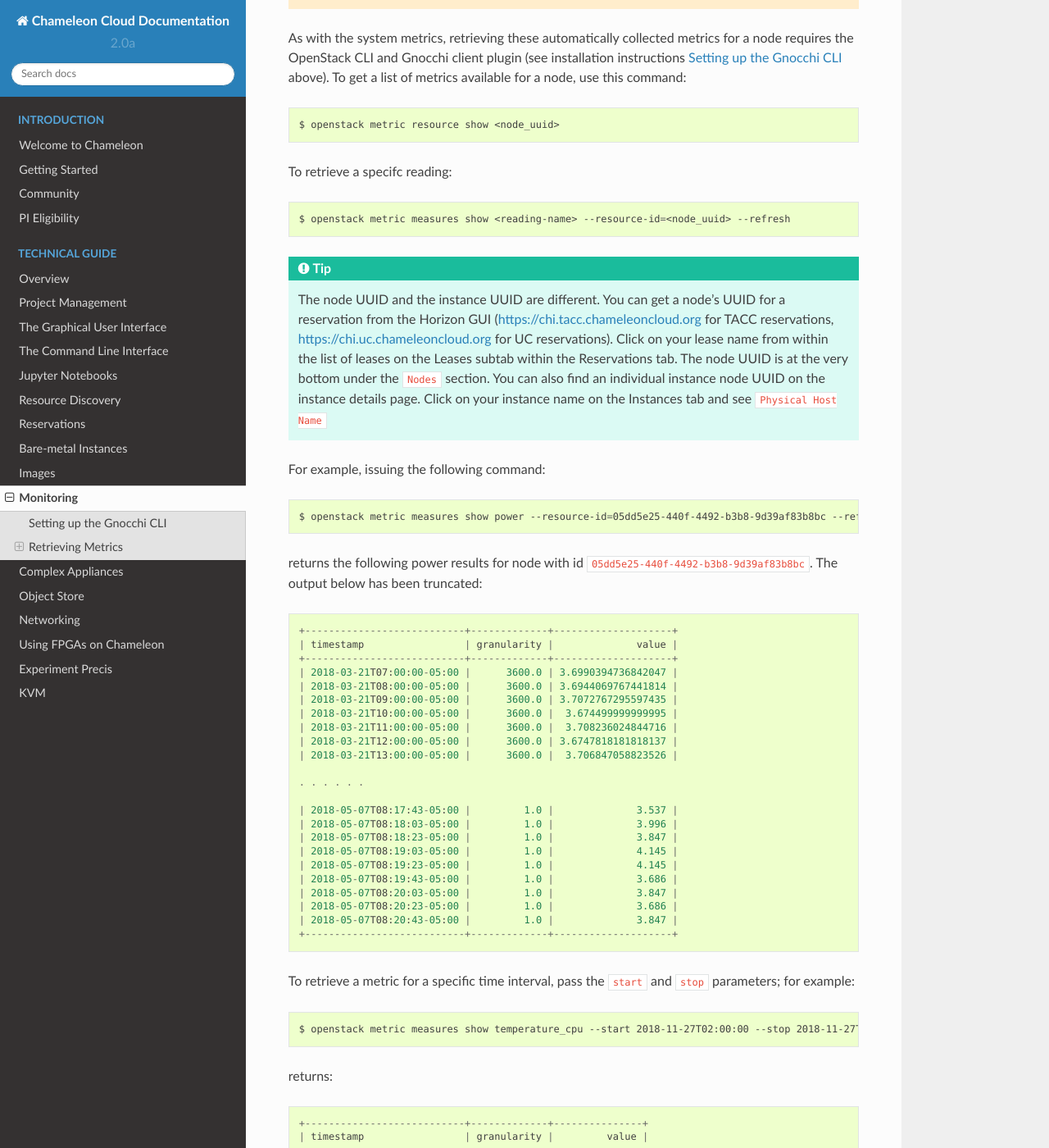
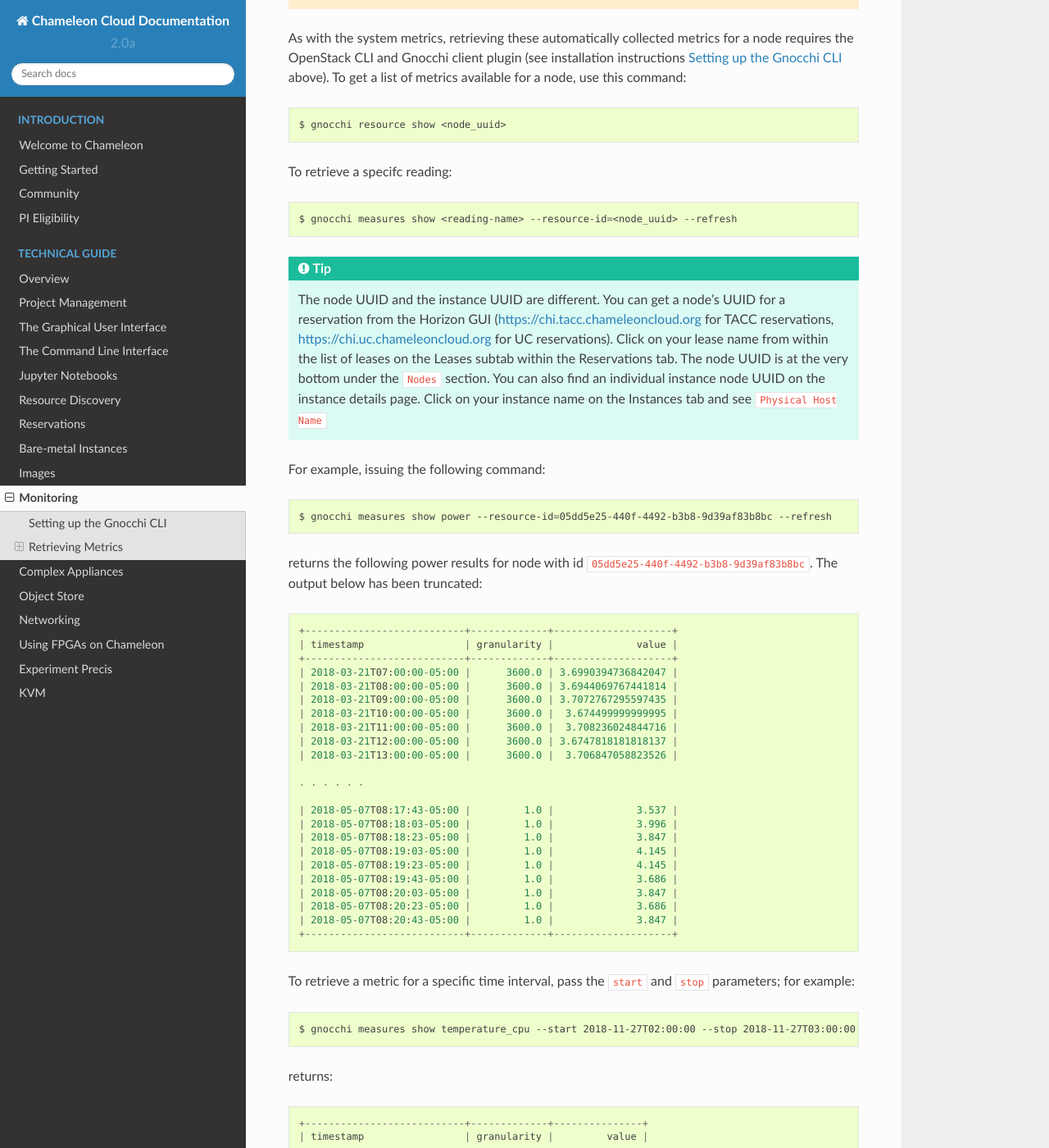
Before and after one commit to ChameleonCloud/docs, a Sphinx documentation site: the page built from source/technical/metrics.rst, in a window 1280 px wide and 1400 px high, scrolled down 4451 px. Shown: the whole window at 82% size. Built offline with Sphinx 7.4.7 and the Read the Docs theme 2.0.0, drawn with Linux system fonts in a browser that asks for light colours; some of the changed text lies outside the part shown.

Commit message:
[metrics] update gnocchi cli

```diff
--- a/source/technical/metrics.rst
+++ b/source/technical/metrics.rst
@@ -29,11 +29,11 @@ Then, set up your environment for OpenStack command line usage, as described in
 Retrieving Metrics
 __________________
 
-Now, you can run the ``openstack metric`` command line utility. To show the different kinds of metrics collected for a specific instance, run:
+Now, you can run the ``gnocchi`` command line utility. To show the different kinds of metrics collected for a specific instance, run:
 
 .. code-block:: bash
 
-   openstack metric resource show <instance_id>
+   gnocchi resource show <instance_id>
 
 .. tip::
    You can get the instance' *ID* from the GUI.
@@ -42,7 +42,7 @@ Now, you can run the ``openstack metric`` command line utility. To show the diff
 
    .. code-block:: bash
 
-      openstack metric resource list
+      gnocchi resource list
 
    It will print out a chart similar to below:
 
@@ -120,13 +120,13 @@ To get all the measurements of a particular metric, run:
 
 .. code-block:: bash
 
-   openstack metric measures show <metric_name> --resource-id <instance_id> --refresh
+   gnocchi measures show <metric_name> --resource-id <instance_id> --refresh
 
 For example, to get measurements of used memory over time for instance ``d17d5191-af60-4407-9ed2-e3d48e86ac6d``, run:
 
 .. code-block:: bash
 
-   openstack metric measures show memory@memory.used --resource-id d17d5191-af60-4407-9ed2-e3d48e86ac6d --refresh
+   gnocchi measures show memory@memory.used --resource-id d17d5191-af60-4407-9ed2-e3d48e86ac6d --refresh
 
 .. tip:: You may notice that each metric has been assigned a *UUID* to it. Therefore, instead of providing ``metric name``, you can provide ``metric uuid``.
 
@@ -198,13 +198,13 @@ As with the system metrics, retrieving these automatically collected metrics for
 
 .. code-block:: bash
 
-   $ openstack metric resource show <node_uuid>
+   $ gnocchi resource show <node_uuid>
 
 To retrieve a specifc reading:
 
 .. code-block:: bash
 
-   $ openstack metric measures show <reading-name> --resource-id=<node_uuid> --refresh
+   $ gnocchi measures show <reading-name> --resource-id=<node_uuid> --refresh
 
 .. tip::
    The node UUID and the instance UUID are different. You can get a node's UUID for a reservation from the Horizon GUI (https://chi.tacc.chameleoncloud.org for TACC reservations, https://chi.uc.chameleoncloud.org for UC reservations).  Click on your lease name from within the list of leases on the Leases subtab within the Reservations tab. The node UUID is at the very bottom under the ``Nodes`` section.  You can also find an individual instance node UUID on the instance details page.  Click on your instance name on the Instances tab and see ``Physical Host Name``
@@ -213,7 +213,7 @@ For example, issuing the following command:
 
 .. code-block:: bash
 
-   $ openstack metric measures show power --resource-id=05dd5e25-440f-4492-b3b8-9d39af83b8bc --refresh
+   $ gnocchi measures show power --resource-id=05dd5e25-440f-4492-b3b8-9d39af83b8bc --refresh
 
 returns the following power results for node with id ``05dd5e25-440f-4492-b3b8-9d39af83b8bc``. The output below has been truncated:
 
@@ -247,7 +247,7 @@ To retrieve a metric for a specific time interval, pass the ``start`` and ``stop
 
 .. code::
 
-    $ openstack metric measures show temperature_cpu --start 2018-11-27T02:00:00 --stop 2018-11-27T03:00:00 --resource-id=f3f47a67-d805-48d4-9584-f0143ae976cf --refresh
+    $ gnocchi measures show temperature_cpu --start 2018-11-27T02:00:00 --stop 2018-11-27T03:00:00 --resource-id=f3f47a67-d805-48d4-9584-f0143ae976cf --refresh
 
 returns:
 
```
